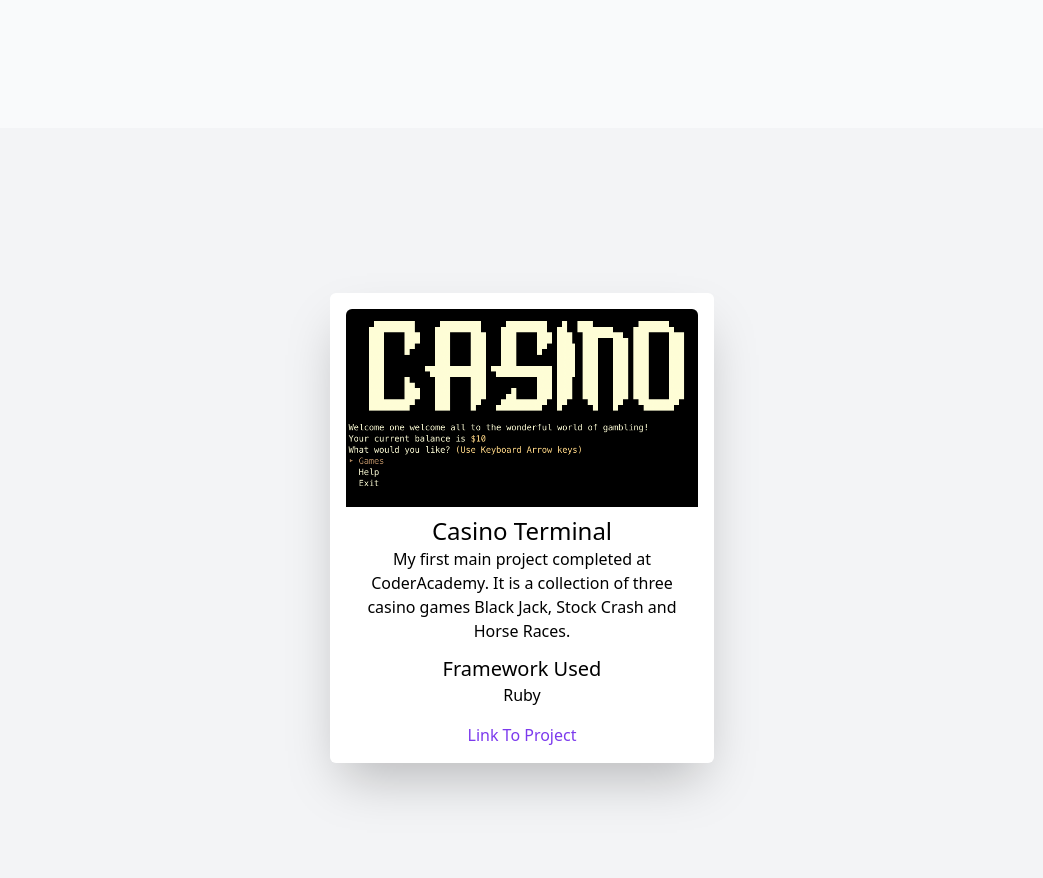
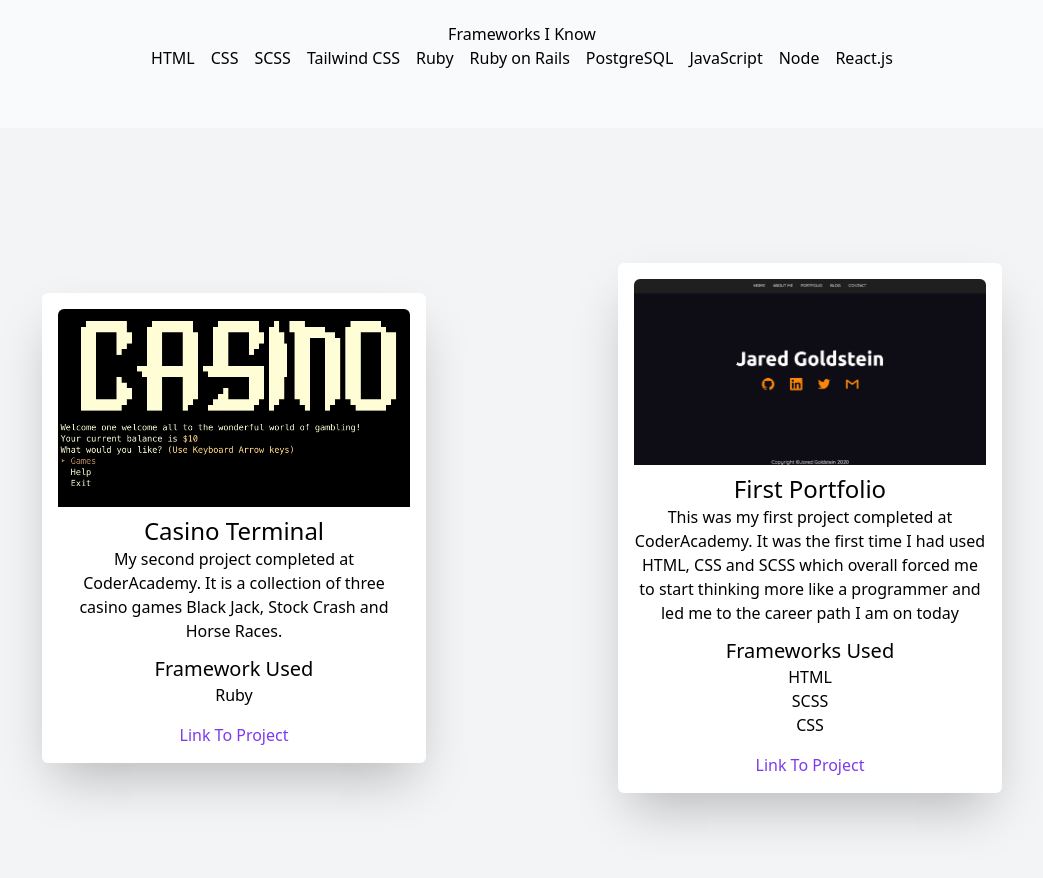
Before and after one commit to JaredGold/portfolio-12-5-2021, a React (Create React App) app: page / in a window 1280 px wide. Shown: the part 1520-2398 px from the top of the page, without its empty margins (118-1161 px from the left). Built offline with nearby package versions, Linux system fonts and the light colour scheme.

Commit message:
add more projects

```diff
--- a/src/components/About.jsx
+++ b/src/components/About.jsx
@@ -4,8 +4,8 @@ const About = () => {
   return(
     <div className="h-screen bg-gray-50 w-100% flex justify-center items-center flex-col" id="about">
       <h2 className="mb-16">About Me</h2>
-      <div className="flex flex-row">
-        <img alt="pic of me goes here" />
+      <div className="flex flex-row space-x-12 m-10 max-w-4xl">
+        <img alt="pic of me goes here" src="https://picsum.photos/300/400" className="border-2 shadow-md" />
         <div>
           <p>
             This here is a paragraph which is all about why and how I became a programmer.
--- a/src/components/Landing.jsx
+++ b/src/components/Landing.jsx
@@ -13,6 +13,7 @@ const Landing = () => {
           strings={[
             "Gamer",
             "Father",
+            "Magician",
             "Coder",
             "Bug Handler",
             "Full-Stack Web Developer."
--- a/src/components/Projects.jsx
+++ b/src/components/Projects.jsx
@@ -2,21 +2,40 @@ import React from 'react'
 import Fade from 'react-reveal/Fade';
 import Project from './Project'
 
+const projectArr = [
+  {
+    title: "Casino Terminal",
+    description: "My second project completed at CoderAcademy. It is a collection of three casino games Black Jack, Stock Crash and Horse Races.",
+    imageSource: 'pics/casino.png',
+    alt: "terminal casino",
+    frameworks: ["Ruby"],
+    linkToWork: "https://github.com/JaredGold/Casino"
+  },
+  {
+    title: "First Portfolio",
+    description: "This was my first project completed at CoderAcademy. It was the first time I had used HTML, CSS and SCSS which overall forced me to start thinking more like a programmer and led me to the career path I am on today",
+    imageSource: "pics/portfolio.png",
+    alt: "portfolio",
+    frameworks: ["HTML", "SCSS", "CSS"],
+    linkToWork: "https://jaredgold.netlify.app/index.html"
+  }
+]
+
+
 const Projects = () => {
   return(
     <div className="h-screen bg-gray-100 w-100% flex justify-evenly flex-wrap gap-8 items-center" id="projects">
-      <Fade left>
-        <Project
-          title="Casino Terminal"
-          description="My first main project completed at CoderAcademy.
-          It is a collection of three casino games Black Jack, Stock Crash and Horse Races."
-          imageSource='pics/casino.png'
-          alt='terminal casino'
-          frameworks={["Ruby"]}
-          linkToWork="https://github.com/JaredGold/Casino"
-        />
-      </Fade>
-
+      {/* <Fade left> */}
+        {projectArr.map((pro) => (
+          <Project
+            title={pro.title}
+            description={pro.description}
+            imageSource={pro.imageSource}
+            alt={pro.alt}
+            frameworks={pro.frameworks}
+            linkToWork={pro.linkToWork}
+          />)  )}
+      {/* </ Fade> */}
     </div>
   )
 }
```
Also changed, not shown: public/pics/portfolio.png (added).
